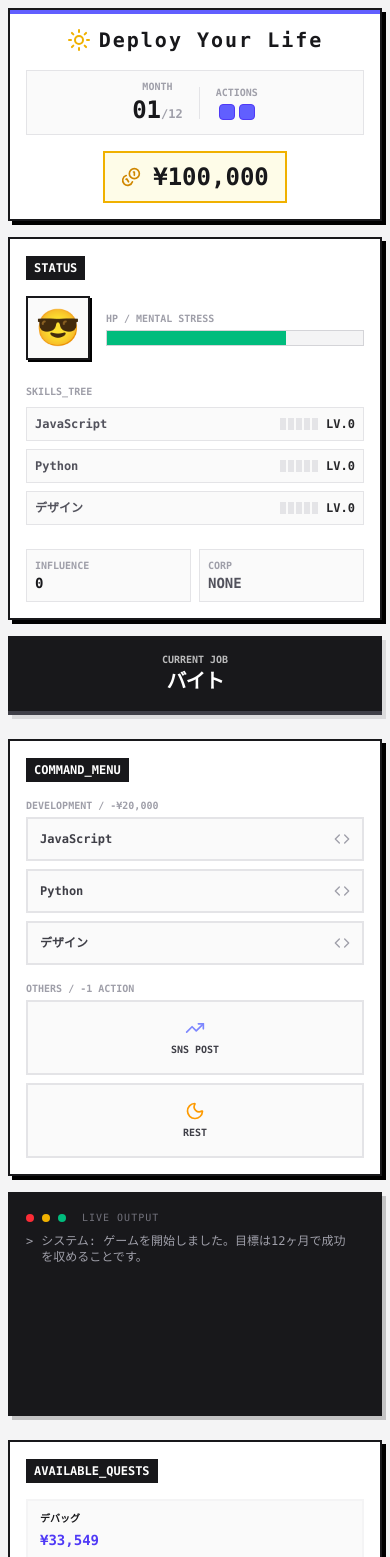
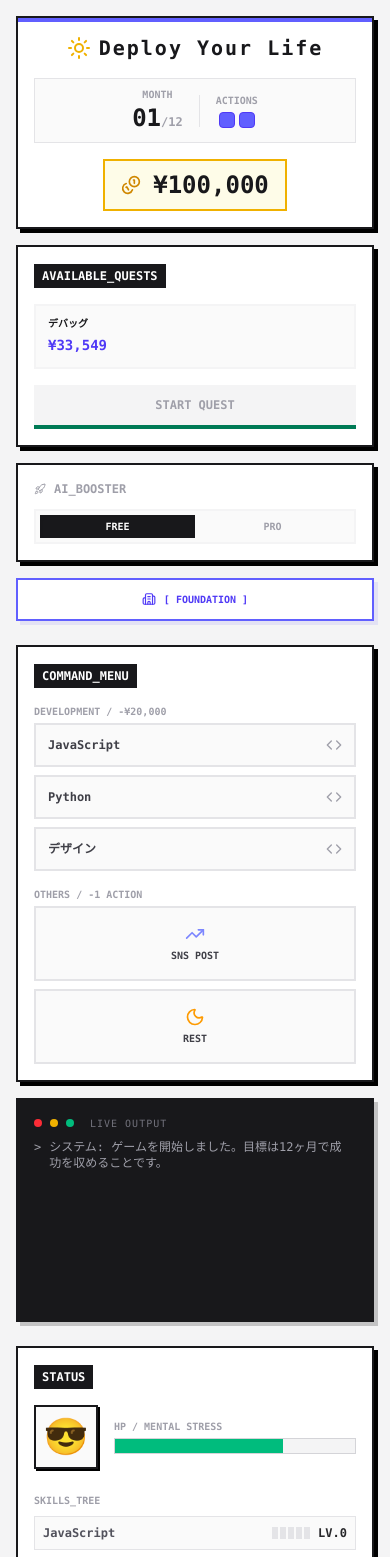
Before and after one commit to Mimic52006masaki/DeployYourLife, a React (Vite) app: page / in a window 390 px wide. Shown: the top 1557 px of the page. Built offline with nearby package versions, Linux system fonts and the light colour scheme; the HTML template or start-up script is replaced by a standard one.

Commit message:
Improve layout with 12-column grid system - HUD spans full width, better column distribution, mobile responsive order

```diff
--- a/src/App.jsx
+++ b/src/App.jsx
@@ -336,11 +336,11 @@ function App() {
   }
 
   return (
-    <div className="min-h-screen bg-[#f4f4f5] text-zinc-800 font-mono p-2 md:p-6 overflow-x-hidden selection:bg-indigo-100 selection:text-indigo-900">
-      <div className="max-w-7xl mx-auto space-y-4">
+    <div className="min-h-screen bg-[#f4f4f5] text-zinc-800 font-mono overflow-x-hidden selection:bg-indigo-100 selection:text-indigo-900">
+      <div className="max-w-7xl mx-auto p-4 grid grid-cols-1 lg:grid-cols-12 gap-4">
 
         {/* Top HUD */}
-        <header className="grid grid-cols-1 md:grid-cols-3 gap-4 bg-white border-2 border-zinc-900 p-4 relative overflow-hidden shadow-[4px_4px_0px_0px_rgba(0,0,0,1)]">
+        <header className="lg:col-span-12 grid grid-cols-1 md:grid-cols-3 gap-4 bg-white border-2 border-zinc-900 p-4 relative overflow-hidden shadow-[4px_4px_0px_0px_rgba(0,0,0,1)]">
           <div className="absolute top-0 left-0 w-full h-1 bg-indigo-500"></div>
           <div className="flex flex-col items-center md:items-start justify-center">
             <h1 className="text-xl font-black tracking-widest flex items-center gap-2 text-zinc-900">
@@ -374,7 +374,7 @@ function App() {
         <div className="grid grid-cols-1 lg:grid-cols-12 gap-6">
 
           {/* Status Column */}
-          <div className="lg:col-span-3 space-y-4">
+          <div className="lg:col-span-3 space-y-4 order-2 lg:order-1">
             <section className="bg-white border-2 border-zinc-900 p-4 shadow-[4px_4px_0px_0px_rgba(0,0,0,1)]">
               <h2 className="text-xs font-black bg-zinc-900 text-white px-2 py-1 inline-block mb-4">STATUS</h2>
 
@@ -433,7 +433,7 @@ function App() {
           </div>
 
           {/* Action Area */}
-          <div className="lg:col-span-6 space-y-4">
+          <div className="lg:col-span-5 space-y-4 order-1 lg:order-2">
             <section className="bg-white border-2 border-zinc-900 p-4 shadow-[4px_4px_0px_0px_rgba(0,0,0,1)]">
               <h2 className="text-xs font-black bg-zinc-900 text-white px-2 py-1 inline-block mb-4">COMMAND_MENU</h2>
 
```
